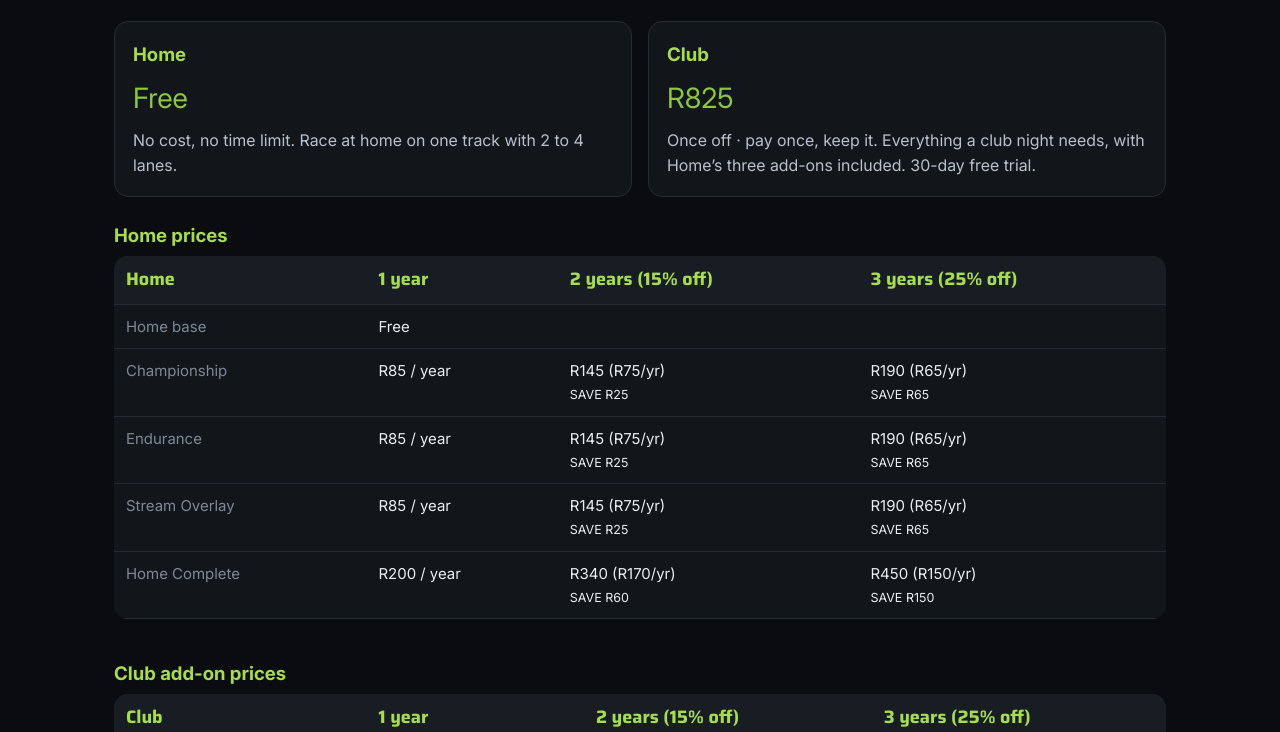
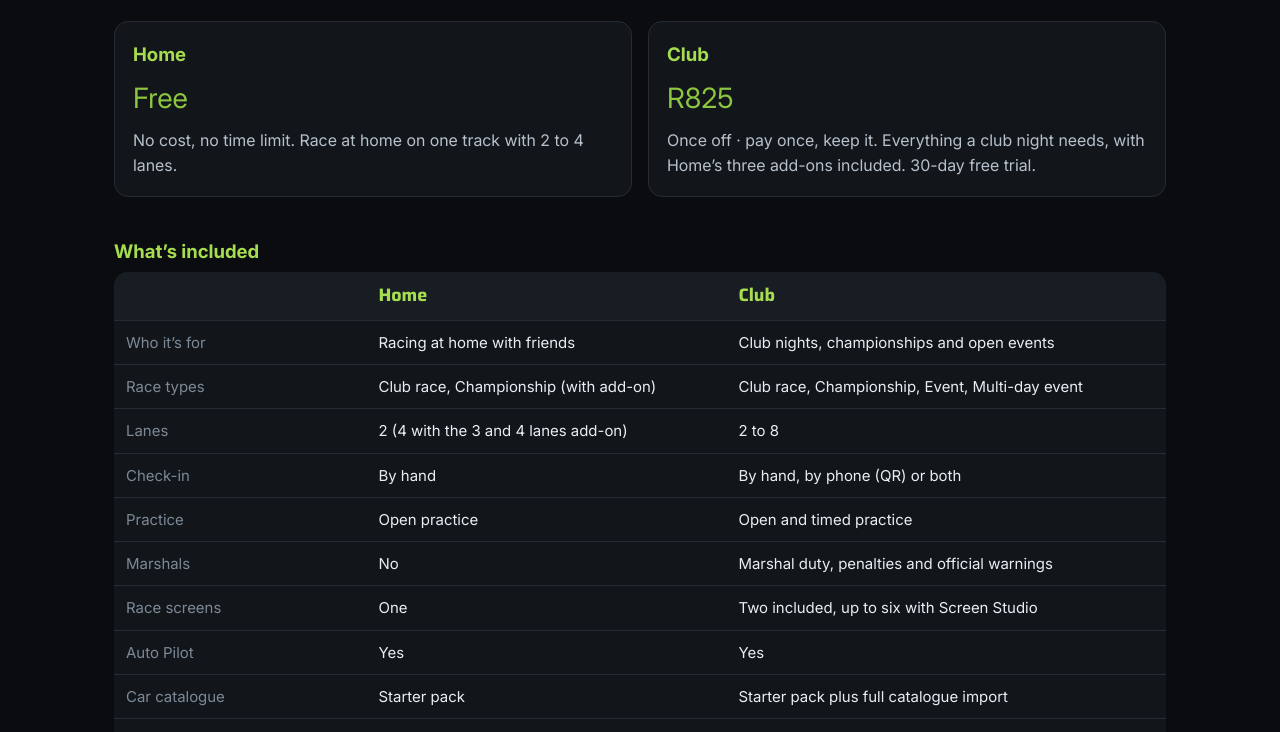
Before and after one commit to meiringjohan/apex-website, a plain HTML site: page pricing.html in a window 1280 px wide. Shown: the part 214-946 px from the top of the page. Drawn offline with Linux system fonts and the light colour scheme.

Commit message:
Add feature comparison to pricing page

```diff
--- a/pricing.html
+++ b/pricing.html
@@ -24,7 +24,24 @@
     <div class="card"><h3>Club</h3><p style="font-size:28px;color:#8dc63f;margin:8px 0">R825</p><p>Once off · pay once, keep it. Everything a club night needs, with Home’s three add-ons included. 30-day free trial.</p></div>
   </div>
 
-  <h3>Home prices</h3>
+  <h3 style="margin-top:40px">What’s included</h3>
+  <table class="cmp">
+    <thead><tr><th></th><th>Home</th><th>Club</th></tr></thead>
+    <tbody>
+      <tr><td>Who it’s for</td><td>Racing at home with friends</td><td>Club nights, championships and open events</td></tr>
+      <tr><td>Race types</td><td>Club race, Championship (with add-on)</td><td>Club race, Championship, Event, Multi-day event</td></tr>
+      <tr><td>Lanes</td><td>2 (4 with the 3 and 4 lanes add-on)</td><td>2 to 8</td></tr>
+      <tr><td>Check-in</td><td>By hand</td><td>By hand, by phone (QR) or both</td></tr>
+      <tr><td>Practice</td><td>Open practice</td><td>Open and timed practice</td></tr>
+      <tr><td>Marshals</td><td>No</td><td>Marshal duty, penalties and official warnings</td></tr>
+      <tr><td>Race screens</td><td>One</td><td>Two included, up to six with Screen Studio</td></tr>
+      <tr><td>Auto Pilot</td><td>Yes</td><td>Yes</td></tr>
+      <tr><td>Car catalogue</td><td>Starter pack</td><td>Starter pack plus full catalogue import</td></tr>
+      <tr><td>Runs on</td><td>Raspberry Pi 3B+, 4, 5, PC, Mac</td><td>Raspberry Pi 4, 5, PC, Mac</td></tr>
+    </tbody>
+  </table>
+
+  <h3 style="margin-top:40px">Home prices</h3>
   <table class="cmp">
     <thead><tr><th>Home</th><th>1 year</th><th>2 years (15% off)</th><th>3 years (25% off)</th></tr></thead>
     <tbody>
```
